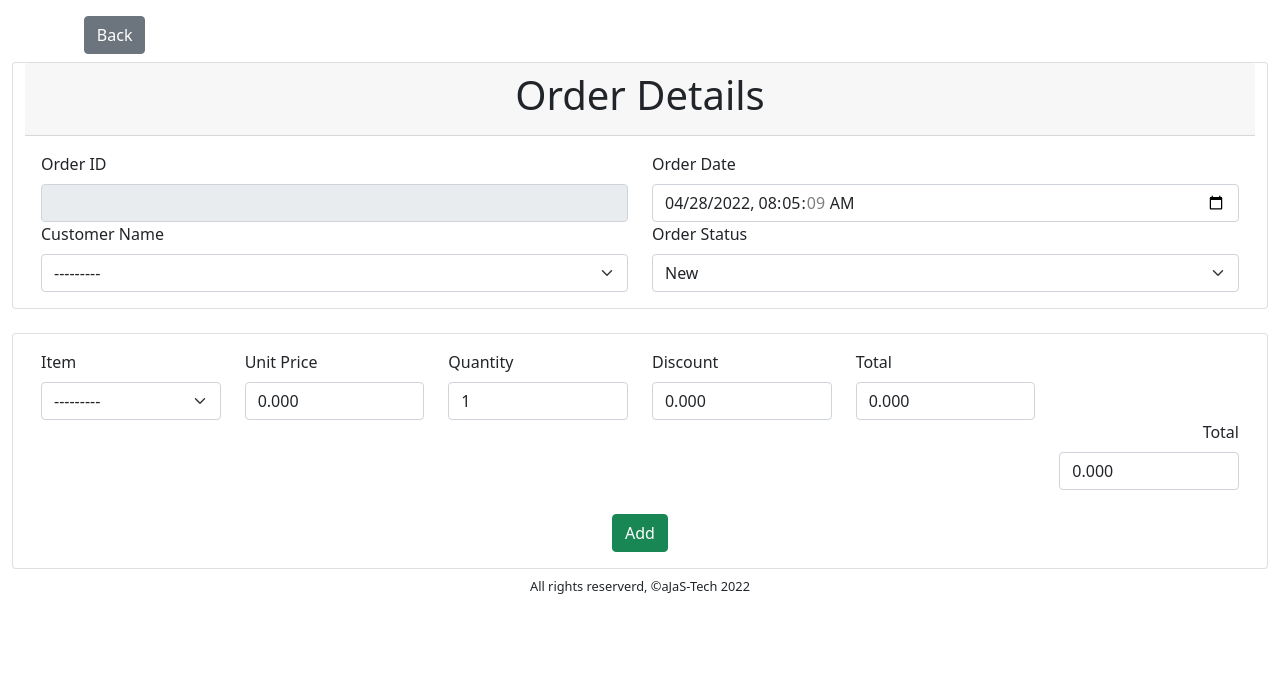
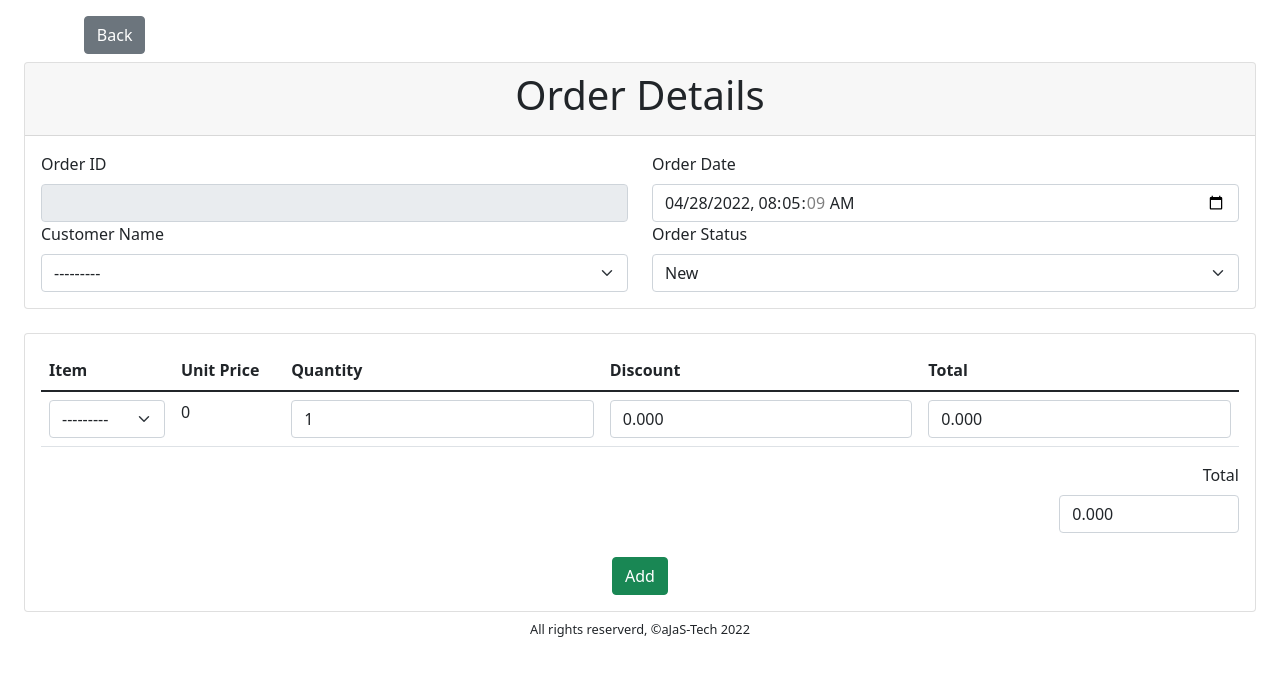
Before and after one commit to ajas91/inman, a Django app: page /order/new_order/ in a window 1280 px wide. Shown: the part 76-752 px from the top of the page. Run offline with Django 4.2, Linux system fonts and the light colour scheme; data that the repository does not hold is empty; some libraries are stand-ins or nearby versions.

Commit message:
add order management functionality

```diff
--- a/orders/forms.py
+++ b/orders/forms.py
@@ -15,7 +15,7 @@ class OrderForm(ModelForm):
 				'class':'form-control',
 				'id':'order_date',
 		        'type': 'datetime-local',
-				'form':'order'
+				# 'form':'order'
 			})
 		# self.fields['order_date'].widget.attrs['class'] = 'form-control'
 		# self.fields['order_date'].widget.attrs['id'] = 'order_date'
@@ -23,15 +23,15 @@ class OrderForm(ModelForm):
 
 		self.fields['customer'].widget.attrs['class'] = 'form-select'
 		self.fields['customer'].widget.attrs['id'] = 'customer'
-		self.fields['customer'].widget.attrs['form'] = 'order'
+		# self.fields['customer'].widget.attrs['form'] = 'order'
 
 		self.fields['status'].widget.attrs['class'] = 'form-select'
 		self.fields['status'].widget.attrs['id'] = 'status'
-		self.fields['status'].widget.attrs['form'] = 'order'
+		# self.fields['status'].widget.attrs['form'] = 'order'
 
 		self.fields['total'].widget.attrs['class'] = 'form-control omr'
 		self.fields['total'].widget.attrs['id'] = 'total'
-		self.fields['total'].widget.attrs['form'] = 'order'
+		# self.fields['total'].widget.attrs['form'] = 'order'
 
 
 
@@ -47,18 +47,18 @@ class OrderLineForm(ModelForm):
 
 		self.fields['item'].widget.attrs['class'] = 'form-select'
 		self.fields['item'].widget.attrs['id'] = 'item'
-		self.fields['item'].widget.attrs['form'] = 'orderLine'
+		# self.fields['item'].widget.attrs['form'] = 'orderLine'
 
 		self.fields['qty'].widget.attrs['class'] = 'form-control'
 		self.fields['qty'].widget.attrs['id'] = 'qty'
-		self.fields['qty'].widget.attrs['form'] = 'orderLine'
+		# self.fields['qty'].widget.attrs['form'] = 'orderLine'
 
 
 		self.fields['disc'].widget.attrs['class'] = 'form-control omr'
 		self.fields['disc'].widget.attrs['id'] = 'disc'
-		self.fields['disc'].widget.attrs['form'] = 'orderLine'
+		# self.fields['disc'].widget.attrs['form'] = 'orderLine'
 
 
 		self.fields['total_price'].widget.attrs['class'] = 'form-control omr'
 		self.fields['total_price'].widget.attrs['id'] = 'total_price'
-		self.fields['total_price'].widget.attrs['form'] = 'orderLine'
+		# self.fields['total_price'].widget.attrs['form'] = 'orderLine'
--- a/orders/views.py
+++ b/orders/views.py
@@ -1,6 +1,9 @@
+import re
+from sys import prefix
 from django.shortcuts import render, redirect
 from .models import *
 from .forms import OrderForm, OrderLineForm
+from django.forms.formsets import formset_factory
 
 # Create your views here.
 def orders(request):
@@ -16,14 +19,39 @@ def orders(request):
 
 def newOrder(request):
     orderForm = OrderForm()
-    orderLineForm = OrderLineForm()
+    orderLineForm = formset_factory(OrderLineForm)
     itemsList = list(Item.objects.values())
     if request.method == 'POST':
-        orderForm = OrderForm(request.POST)
-        orderLineForm = OrderLineForm(request.POST)
-        if orderForm.is_valid() and orderLineForm.is_valid():
-            orderLineForm.save()
-            orderForm.save()
+        # print(request.POST)
+        # orderForm = OrderForm(request.POST,prefix='initial')
+        orderDate = request.POST['order_date']
+        orderCustomer = request.POST['customer']
+        orderStatus = request.POST['status']
+        orderTotal = request.POST['total']
+        order = Order(order_date = orderDate,
+                      customer = Customer.objects.get(id=int(orderCustomer)),
+                      status = orderStatus,
+                      total = orderTotal)
+        order.save()
+
+        for i in range(int(request.POST['form-TOTAL_FORMS'][0])):
+            item = request.POST[f'form-{i}-item']
+            qty = request.POST[f'form-{i}-qty']
+            disc = request.POST[f'form-{i}-disc']
+            total_price = request.POST[f'form-{i}-total_price']
+            orderLine = OrderLine(item=Item.objects.get(id=int(item)),
+                                  qty=qty,
+                                  disc=disc,
+                                  total_price=total_price,
+                                  order=order
+                                )
+            orderLine.save()
+
+        print(f'$$$$$$$$$ order ID:{order.id}')
+        print(f'######\n form \n {request.POST}')
+        # if orderForm.is_valid() and orderLineForm.is_valid():
+        #     orderForm.save()
+        #     orderLineForm.save()
         return redirect('orders')
 
     context = { 'orderForm':orderForm,
--- a/template/orders/orderDetail.html
+++ b/template/orders/orderDetail.html
@@ -16,8 +16,8 @@
     </div>
     <div class="col-9"></div>
 </div>
-<form id="order" action="" method="POST" enctype="multipart/form-data">{% csrf_token %}</form>
-<form id="orderLine" action="" method="POST" enctype="multipart/form-data">{% csrf_token %}</form>
+<form method="POST" action="" enctype="multipart/form-data" id= "test">
+    {% csrf_token %}
     <div class="card">
         <div class="card-header" style="text-align: center;"><h1> Order Details </h1></div>
         <div class="card-body">
@@ -49,29 +49,29 @@
     <div class="card">
         <div class="card-body">
             <div class="card-text">
-            <div class="row">
-                <div class="col-2">
-                    <label for="item" class="form-label">Item</label>
-                    {{orderLineForm.item}}
-                </div>
-                <div class="col-2">
-                    <label for="item" class="form-label">Unit Price</label>
-                    <input type="text" class="omr form-control" value="0">
-                </div>
-                <div class="col-2">
-                    <label for="qty" class="form-label">Quantity</label>
-                    {{orderLineForm.qty}}
-                </div>
-                <div class="col-2">
-                    <label for="disc" class="form-label">Discount</label>
-                    {{orderLineForm.disc}}
-                </div>
-                <div class="col-2">
-                    <label for="disc" class="form-label">Total</label>
-                    {{orderLineForm.total_price}}
-                </div>
-            </div>
-
+                <table class="table table-hover">
+                    <thead>
+                    <tr>
+                        <th scope="col">Item</th>
+                        <th scope="col">Unit Price</th>
+                        <th scope="col">Quantity</th>
+                        <th scope="col">Discount</th>
+                        <th scope="col">Total</th>
+                    </tr>
+                    </thead>
+                    {{ orderLineForm.management_form }}
+                    <tbody>
+                        {% for orderLine in orderLineForm %}
+                            <tr class="orderline">
+                                <th>{{orderLine.item}}</th>
+                                <td>0</td>
+                                <td>{{orderLine.qty}}</td>
+                                <td class="omr" id="disc">{{orderLine.disc}}</td>
+                                <td class="omr" id="total">{{orderLine.total_price}}</td>
+                            </tr>
+                        {% endfor %}
+                    </tbody>
+                </table>
                 <div class="row">
                     <div class="col-10"></div>
                     <div class="col-2" style="text-align: right;">
@@ -81,7 +81,7 @@
                     <div class="col-12"> <br></div>
                     {% if status == 'new' %}
                         <div class="col-12" style="text-align: center;">
-                        <input type="submit" name="update" class="btn btn-success" value="Add" form="order">
+                            <input type="submit" name="update" class="btn btn-success" value="Add" form="test">
                         </div>
                     {% else %}
                         <div class="col-6">
@@ -94,9 +94,8 @@
                 </div>
             </div>
         </div>
-
     </div>
-
+</form>
 
 {% endblock main_body %}
 
@@ -105,11 +104,17 @@
 {% block scripts %}
 <!-- Add Additional Scripts at the bottom for the page in this block -->
 <script src="{% static 'js/inventory.js' %}"></script>
+<script src="//ajax.googleapis.com/ajax/libs/jquery/2.1.3/jquery.min.js"></script>
+<script src="{% static 'js/django-dynamic-formset/src/jquery.formset.js' %}"></script>
 <script>
     n = document.getElementsByClassName('omr');
     for(let i=0;i<n.length;i++){
         n[i].value=parseFloat(n[i].value).toFixed(3);
     }
 
+    $('.orderline').formset({
+        addText: 'Add Item',
+        deleteText: 'Remove'
+    });
 </script>
 {% endblock scripts %}
```
Lines whose indentation alone changed are shown as unchanged.
